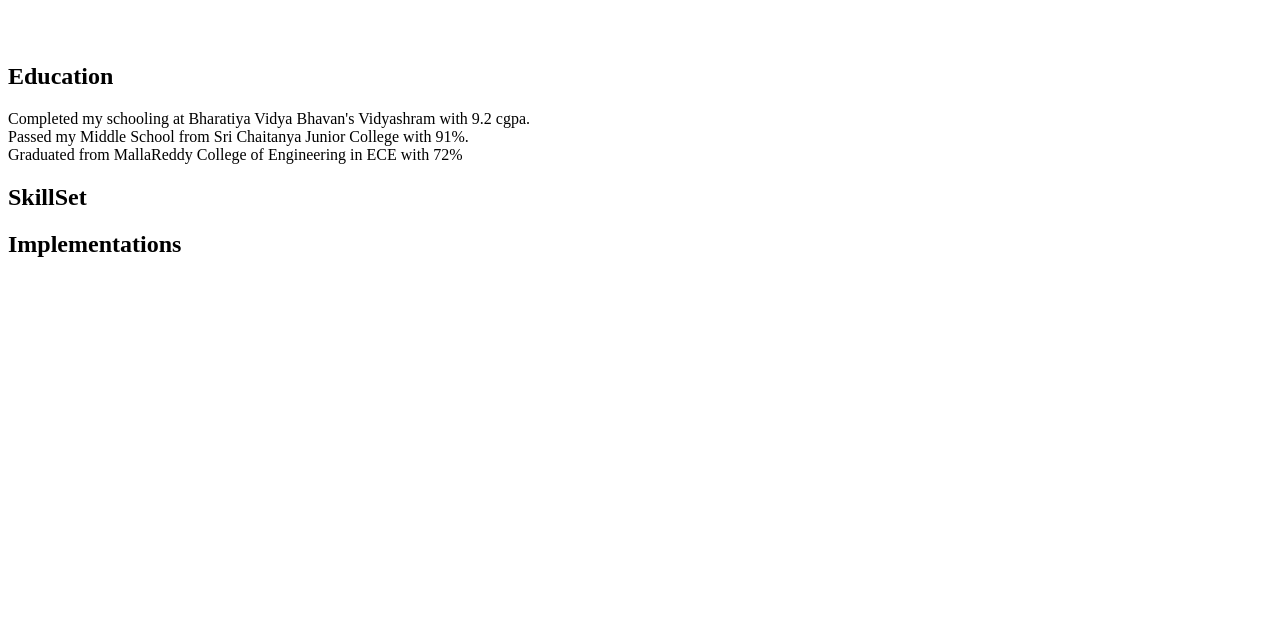
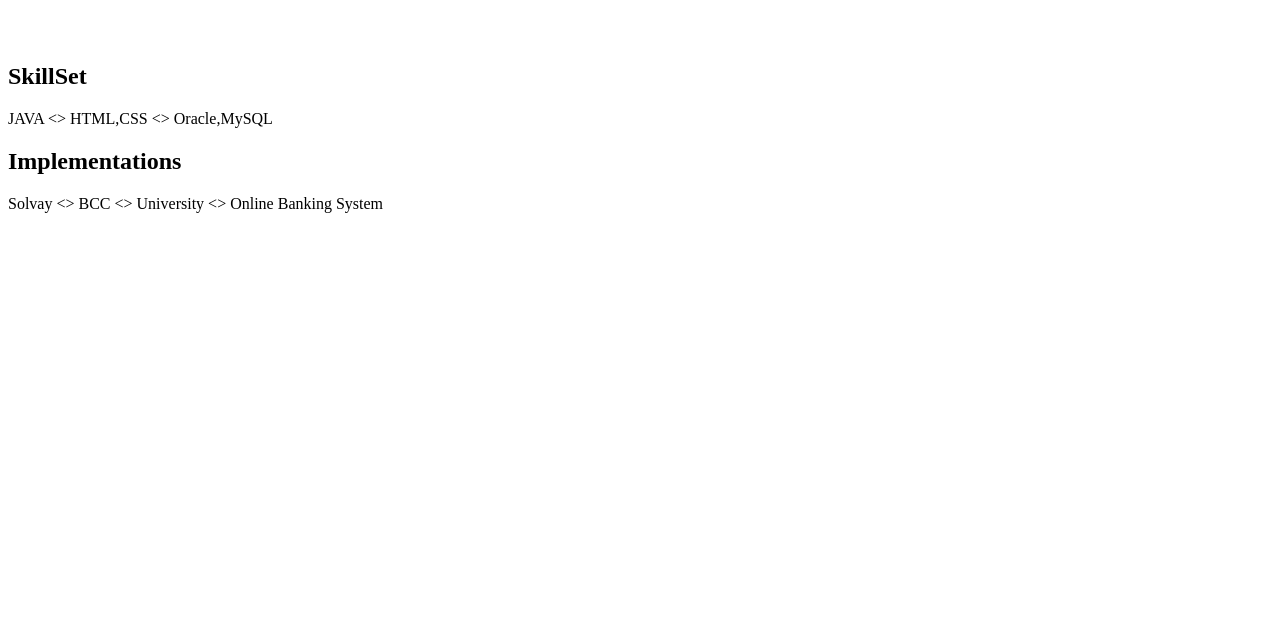
Before and after one commit to jahnavipatcha/reactApp, a plain HTML site: page index.html in a window 1280 px wide. Shown: the part 161-800 px from the top of the page. Drawn offline with Linux system fonts and the light colour scheme.

Commit message:
included elements in files

```diff
--- a/index.html
+++ b/index.html
@@ -2,6 +2,7 @@
 <html>
     <head>
         <title>Jahnavi's Portfolio</title>
+        <link rel="stylesheet" href="style.css"/>
     </head>
     <body>
         <header>
@@ -18,16 +19,26 @@
             <br>
         </header>
             <section>
-                <h2>Education</h2>
-                <p>Completed my schooling at Bharatiya Vidya Bhavan's Vidyashram with 9.2 cgpa.<br>Passed my Middle School from Sri Chaitanya Junior College with 91%.<br>Graduated from MallaReddy College of Engineering in ECE with 72%</p>
-            </section>
-            <section>
                 <h2>SkillSet</h2>
-                <p></p>
+                <div>
+                    <span>JAVA</span>
+                    &lt;&gt;
+                    <span>HTML,CSS</span>
+                    &lt;&gt;
+                    <span>Oracle,MySQL</span>
+                </div>
             </section>
             <section>
                 <h2>Implementations</h2>
-                <p></p>
+                <div>
+                    <span>Solvay</span>
+                    &lt;&gt;
+                    <span>BCC</span>
+                    &lt;&gt;
+                    <span>University</span>
+                    &lt;&gt;
+                    <span>Online Banking System</span>
+                </div>
             </section>
     </body>
 </html>
--- /dev/null
+++ b/style.css
@@ -0,0 +1,3 @@
+h1{
+    color: dodgerblue;
+}
```
Also changed, not shown: knowme.html (+18 -0 lines).
